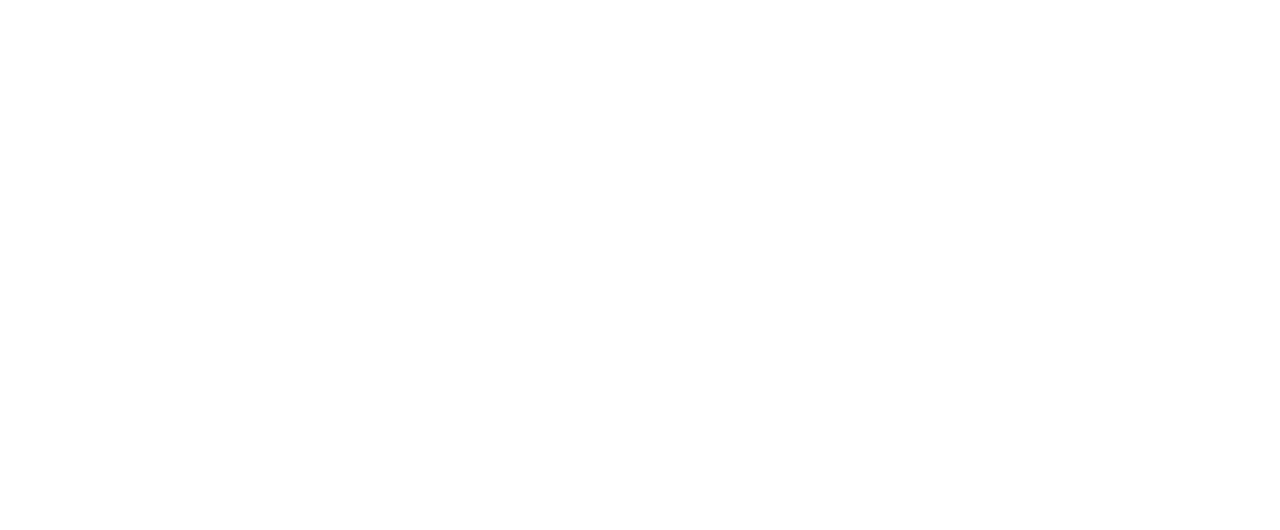
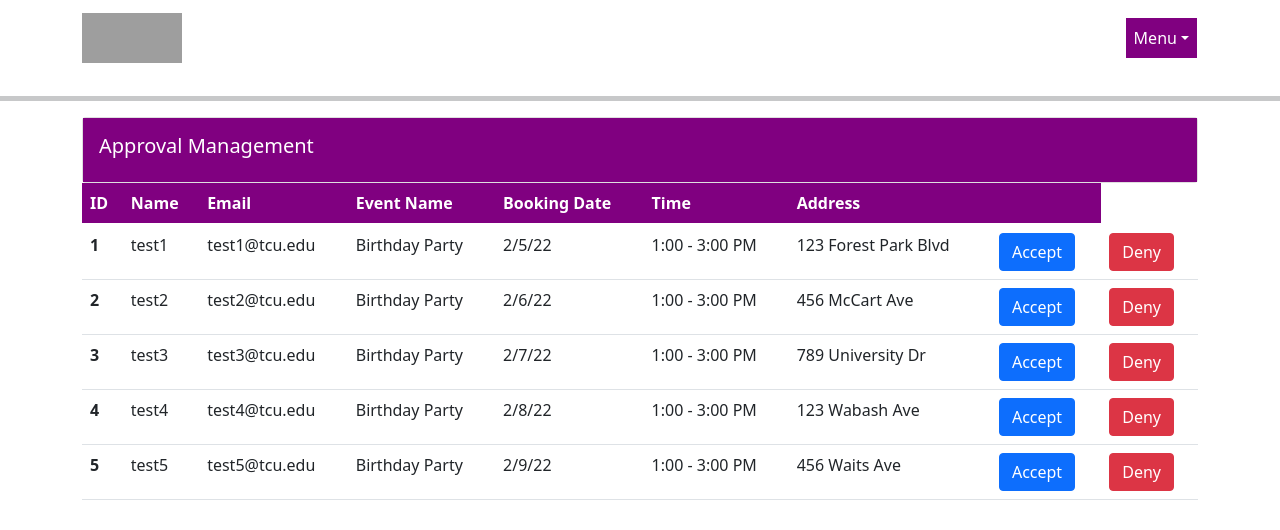
Before and after one commit to samuelcallan/superfrog-scheduler, a Vue app: page /approval in a window 1280 px wide. Before the commit this address had no page. Shown: the top 530 px of the page. Built offline with nearby package versions, Linux system fonts and the light colour scheme; grey boxes are pictures that could not be loaded.

Commit message:
Approval Page

```diff
--- a/package.json
+++ b/package.json
@@ -11,9 +11,9 @@
     "@vee-validate/rules": "^4.5.10",
     "@vuepic/vue-datepicker": "^3.1.0",
     "bootstrap": "^5.1.3",
+    "mockjs": "^1.1.0",
     "pinia": "^2.0.13",
     "vee-validate": "^4.5.10",
-    "vite-plugin-mock": "^2.9.6",
     "vue": "^3.2.25",
     "vue-date-pick": "^1.4.1",
     "vue-router": "^4.0.14",
@@ -25,6 +25,7 @@
     "postcss": "^8.4.12",
     "sass": "^1.49.10",
     "tailwindcss": "^3.0.23",
-    "vite": "^2.8.0"
+    "vite": "^2.8.0",
+    "vite-plugin-mock": "^2.9.6"
   }
 }
--- /dev/null
+++ b/src/components/approvalManagement.vue
@@ -0,0 +1,125 @@
+<template>
+<div>
+    <div class="container">
+        <div class="card">
+            <div class="card-body">
+                <h5 class="card-title">Approval Management</h5>
+                <div class="modal fade" id="exampleModal" tabindex="-1" aria-labelledby="exampleModalLabel" aria-hidden="true">
+                    <div class="modal-dialog">
+                        <div class="modal-content">
+                        <div class="modal-header">
+                            <h5 class="modal-title" id="exampleModalLabel">Modal title</h5>
+                            <button type="button" class="btn-close" data-bs-dismiss="modal" aria-label="Close"></button>
+                        </div>
+                        <div class="modal-body">
+                            <form id="addUserForm">
+                                <div class="form-group">
+                                    <label for="">Superfrog Name</label>
+                                    <input type="text" class="form-control" id="superfrog-name" placeholder="Enter name">
+                                </div>
+                            </form>
+                        </div>
+                        <div class="modal-footer">
+                            <button type="button" class="btn btn-secondary" data-bs-dismiss="modal">Close</button>
+                            <button type="button" class="btn btn-primary" data-bs-dismiss="modal" @click="selectFrog()">Save Selection</button>
+                        </div>
+                        </div>
+                    </div>
+                </div>
+            </div>
+        </div>
+        <table class="table">
+            <thead>
+            <tr>
+                <th scope="col">ID</th>
+                <th scope="col">Name</th>
+                <th scope="col">Email</th>
+                <th scope="col">Event Name</th>
+                <th scope="col">Booking Date</th>
+                <th scope="col">Time</th>
+                <th scope="col">Address</th>
+                <th></th>
+            </tr>
+            </thead>
+            <tbody id="userTableBody">
+                <tr v-for="user in userlist" :key="user.id">
+                    <th scope="row" v-if="user.isPending"> {{user.id}}</th>
+                    <td v-if="user.isPending"> {{user.name}}  </td>
+                    <td v-if="user.isPending"> {{user.email}}  </td>
+                    <td v-if="user.isPending"> {{user.event}} </td>
+                    <td v-if="user.isPending"> {{user.bookDate}} </td>
+                    <td v-if="user.isPending"> {{user.time}} </td>
+                    <td v-if="user.isPending"> {{user.address}} </td>
+                    <td>
+                        <button type="button" class="btn btn-primary" data-bs-toggle="modal" data-bs-target="#exampleModal">Accept</button>
+                    </td>
+                    <td>
+                        <button type="button" class="btn btn-danger" @click="denyApp(index)">Deny</button>
+                    </td>
+                </tr>
+            </tbody>
+        </table>
+    </div>
+</div>
+</template>
+
+<script>
+export default {
+    props: ['userlist'],
+    methods: {
+        denyApp(index) {
+            this.userlist.splice(index,1);
+        },
+        selectFrog(){
+            let newName = document.getElementById("superfrog-name").value;
+            console.log(newName);
+            console.log(this.userlist);
+
+            if(newName != '' && newEmail != '' && newAddress != ''){
+                let newUser = [
+                    {
+                        id: 0,
+                        name: '',
+                        email: '',
+                        bookDate: '',
+                        time: '',
+                        address: '',
+                        isActive: true,
+                    }
+                ];
+
+
+                newUser.id = this.teamlist.length + 1;
+                newUser.name = newName;
+                newUser.email = newEmail;
+                newUser.bookDate = '2/5/20';
+                newUser.address = newAddress;
+                newUser.isActive = true;
+
+                this.teamlist.push(newUser);
+                let form = document.getElementById('addUserForm');
+                form.reset();
+            }else{
+                let form = document.getElementById('addUserForm');
+                form.reset();
+            }
+        }
+    }
+};
+</script>
+
+<style>
+.card{
+    margin-top: 10px;
+}
+.card-body{
+    background-color: purple;
+    color: white;
+}
+
+thead tr{
+    background-color: purple;
+    border-bottom: 2px solid white;
+    color: white;
+}
+</style>
--- a/src/router/basicRoutes.js
+++ b/src/router/basicRoutes.js
@@ -25,6 +25,16 @@
                 },
                 component: () => import('@/views/request.vue')
             },
+            {
+                path: 'approval',
+                name: 'approval',
+                meta: {
+                    title: 'Approval',
+                    requiresAuth: false,
+                },
+                component: () => import('@/views/approvalView.vue')
+            },
+
             {
                 path: '/account',
                 name: 'account',
--- /dev/null
+++ b/src/views/approvalView.vue
@@ -0,0 +1,68 @@
+<template>
+    <ApprovalManagement :userlist="userlist"></ApprovalManagement>
+</template>
+
+<script>
+import ApprovalManagement from '../components/approvalManagement.vue';
+export default {
+    data(){
+        return {
+            userlist: [
+                {
+                    id: 1,
+                    name: "test1",
+                    email: "test1@tcu.edu",
+                    event: "Birthday Party",
+                    bookDate: "2/5/22",
+                    time: "1:00 - 3:00 PM",
+                    address: "123 Forest Park Blvd",
+                    isPending: true,
+                },
+                {
+                    id: 2,
+                    name: "test2",
+                    email: "test2@tcu.edu",
+                    event: "Birthday Party",
+                    bookDate: "2/6/22",
+                    time: "1:00 - 3:00 PM",
+                    address: "456 McCart Ave",
+                    isPending: true,
+                },
+                {
+                    id: 3,
+                    name: "test3",
+                    email: "test3@tcu.edu",
+                    event: "Birthday Party",
+                    bookDate: "2/7/22",
+                    time: "1:00 - 3:00 PM",
+                    address: "789 University Dr",
+                    isPending: true,
+                },
+                {
+                    id: 4,
+                    name: "test4",
+                    email: "test4@tcu.edu",
+                    event: "Birthday Party",
+                    bookDate: "2/8/22",
+                    time: "1:00 - 3:00 PM",
+                    address: "123 Wabash Ave",
+                    isPending: true,
+                },
+                {
+                    id: 5,
+                    name: "test5",
+                    email: "test5@tcu.edu",
+                    event: "Birthday Party",
+                    bookDate: "2/9/22",
+                    time: "1:00 - 3:00 PM",
+                    address: "456 Waits Ave",
+                    isPending: true,
+                }
+            ],
+        }
+    },
+    components: {
+        ApprovalManagement
+    }
+}
+</script>
```
Also changed, not shown: 1 other file (tests, documents, lock files or other folders).
